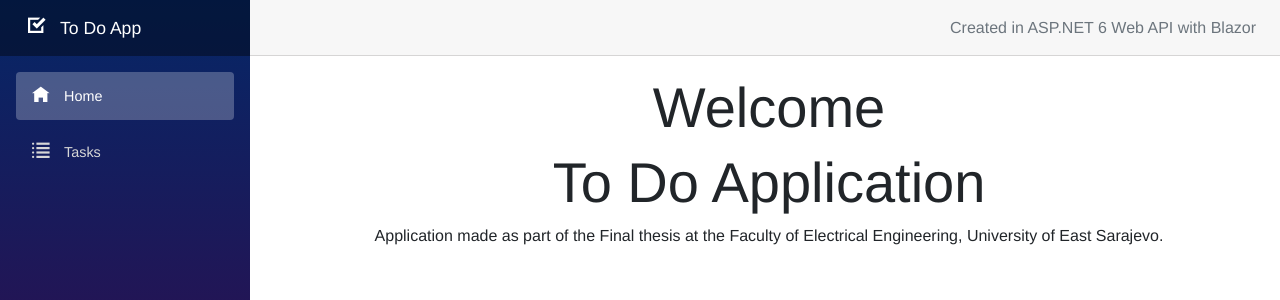
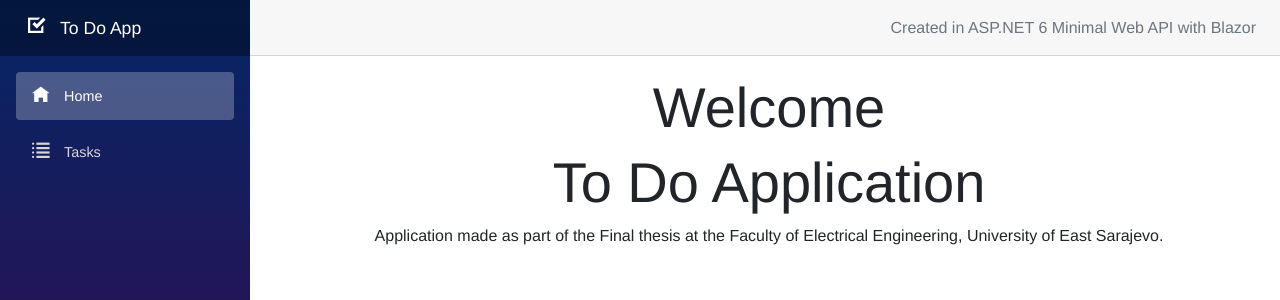
Before and after one commit to vascabarkapa/ToDoApplication_MinimalWebAPI_Blazor, an ASP.NET Core app: page / in a window 1280 px wide. Shown: the top 300 px of the page. Run offline with ASP.NET Core 8, Linux system fonts and the light colour scheme; style sheets or scripts are compiled from the project's sources; some libraries are stand-ins or nearby versions.

Commit message:
fixed bug

```diff
--- a/Client/Shared/MainLayout.razor
+++ b/Client/Shared/MainLayout.razor
@@ -7,7 +7,7 @@
 
     <main>
         <div class="top-row px-4">
-            <span class="text-secondary float-end">Created in ASP.NET 6 Web API with Blazor</span>
+            <span class="text-secondary float-end">Created in ASP.NET 6 Minimal Web API with Blazor</span>
         </div>
 
         <article class="content px-4">
--- a/Shared/TodoItem.cs
+++ b/Shared/TodoItem.cs
@@ -20,7 +20,7 @@ namespace Shared
 
         [Required]
         [Display(Name = "Date and Time")]
-        public DateTime DateAndTime { get; set; }
+        public DateTime? DateAndTime { get; set; }
 
         [Required]
         public string Priority { get; set; }
```
